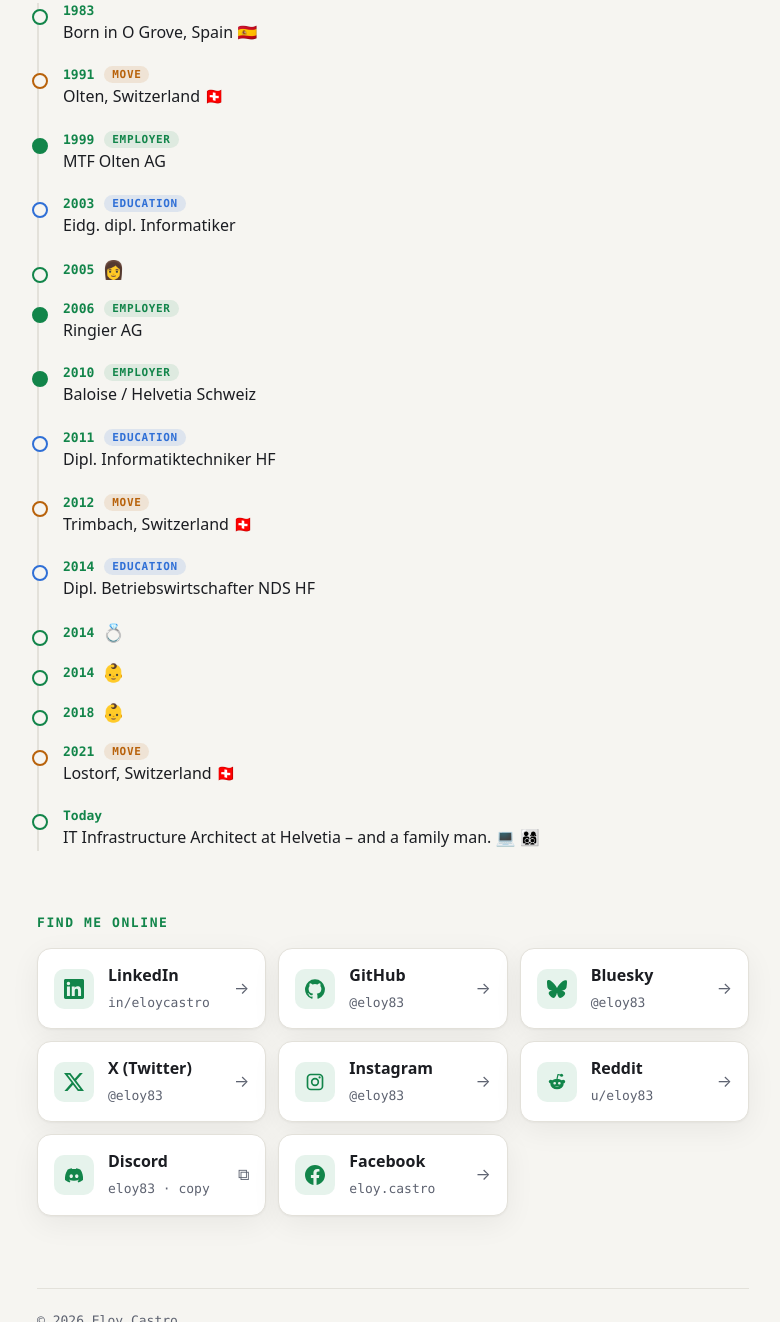
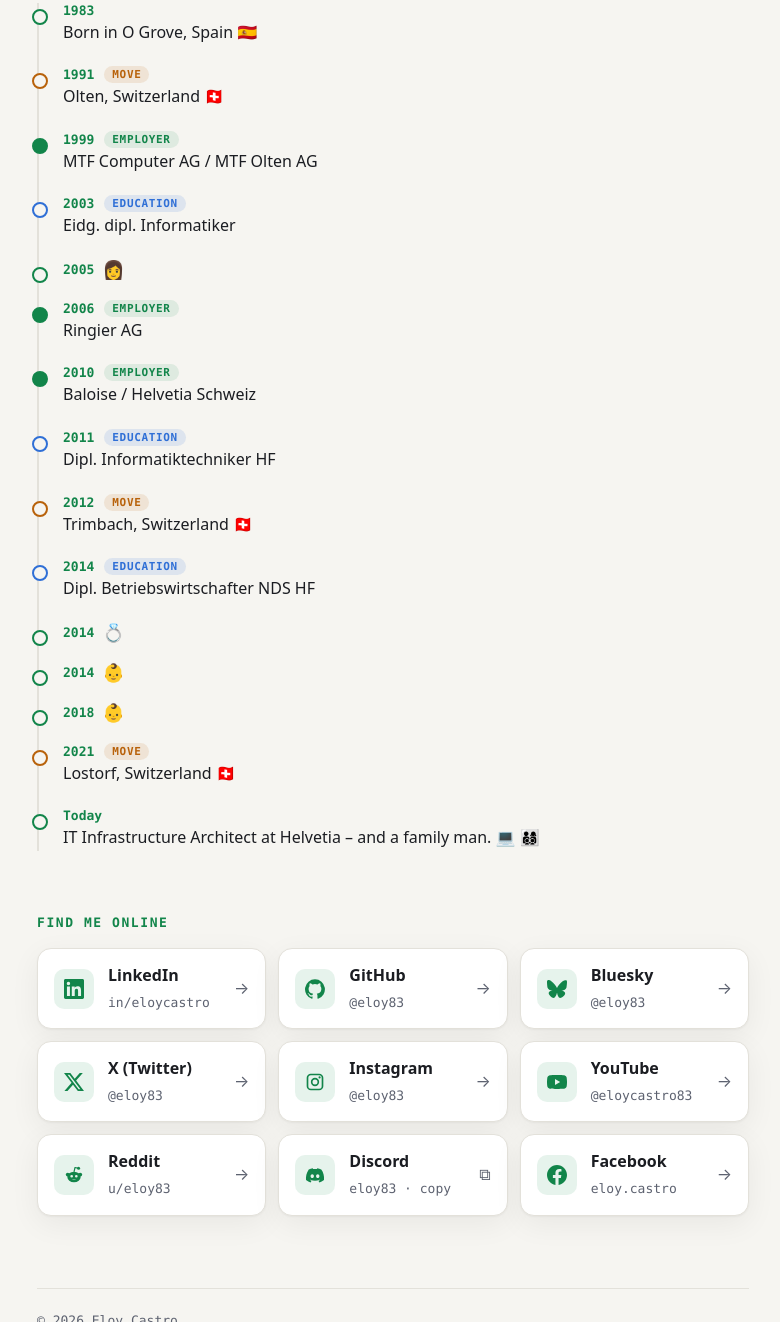
Before and after one commit to eloy83/eloy83.github.io, a plain HTML site: page index.html in a window 1280 px wide. Shown: the part 896-2218 px from the top of the page, without its empty margins (247-1027 px from the left). Drawn offline with Linux system fonts and the light colour scheme.

Commit message:
YouTube-Profil ergänzt, MTF Computer AG / MTF Olten AG
Co-Authored-By: Claude Opus 5.5 <noreply@anthropic.com>
Claude-Session: https://claude.ai/code/session_01RGRojANHLeWkjBY2Pv2Vst

```diff
--- a/index.html
+++ b/index.html
@@ -264,7 +264,7 @@ Eloy Castro
           </li>
           <li class="job">
             <div class="year">1999<span class="tag job"><span class="de">Arbeitgeber</span><span class="en">Employer</span><span class="es">Empresa</span></span></div>
-            <p class="what">MTF Olten AG</p>
+            <p class="what">MTF Computer AG / MTF Olten AG</p>
           </li>
           <li class="edu">
             <div class="year">2003<span class="tag edu"><span class="de">Ausbildung</span><span class="en">Education</span><span class="es">Formación</span></span></div>
@@ -339,6 +339,11 @@ Eloy Castro
           <a class="link" href="https://www.instagram.com/eloy83/" target="_blank" rel="noopener me">
             <span class="ico"><svg viewBox="0 0 24 24" aria-hidden="true"><path fill-rule="evenodd" d="M7 2h10a5 5 0 0 1 5 5v10a5 5 0 0 1-5 5H7a5 5 0 0 1-5-5V7a5 5 0 0 1 5-5zm0 2a3 3 0 0 0-3 3v10a3 3 0 0 0 3 3h10a3 3 0 0 0 3-3V7a3 3 0 0 0-3-3H7z"/><path fill-rule="evenodd" d="M12 7a5 5 0 1 1 0 10 5 5 0 0 1 0-10zm0 2a3 3 0 1 0 0 6 3 3 0 0 0 0-6z"/><circle cx="17.5" cy="6.5" r="1.3"/></svg></span>
             <span><span class="name">Instagram</span><span class="handle">@eloy83</span></span>
+            <span class="arrow">→</span>
+          </a>
+          <a class="link" href="https://www.youtube.com/@eloycastro83" target="_blank" rel="noopener me">
+            <span class="ico"><svg viewBox="0 0 24 24" aria-hidden="true"><path fill-rule="evenodd" d="M23.5 6.2a3 3 0 0 0-2.1-2.1C19.5 3.6 12 3.6 12 3.6s-7.5 0-9.4.5A3 3 0 0 0 .5 6.2 31 31 0 0 0 0 12a31 31 0 0 0 .5 5.8 3 3 0 0 0 2.1 2.1c1.9.5 9.4.5 9.4.5s7.5 0 9.4-.5a3 3 0 0 0 2.1-2.1A31 31 0 0 0 24 12a31 31 0 0 0-.5-5.8zM9.6 15.6V8.4l6.2 3.6-6.2 3.6z"/></svg></span>
+            <span><span class="name">YouTube</span><span class="handle">@eloycastro83</span></span>
             <span class="arrow">→</span>
           </a>
           <a class="link" href="https://www.reddit.com/user/eloy83/" target="_blank" rel="noopener me">
```
